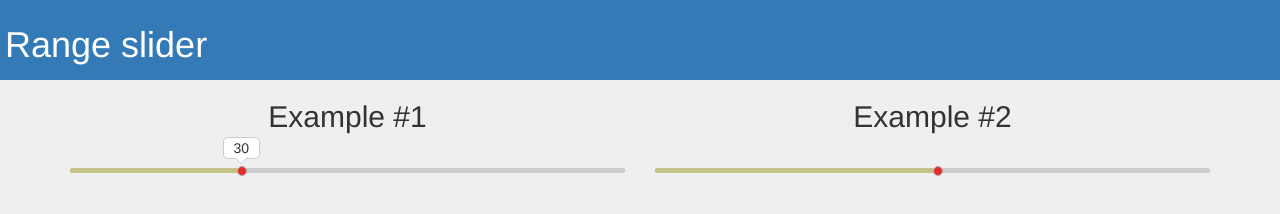
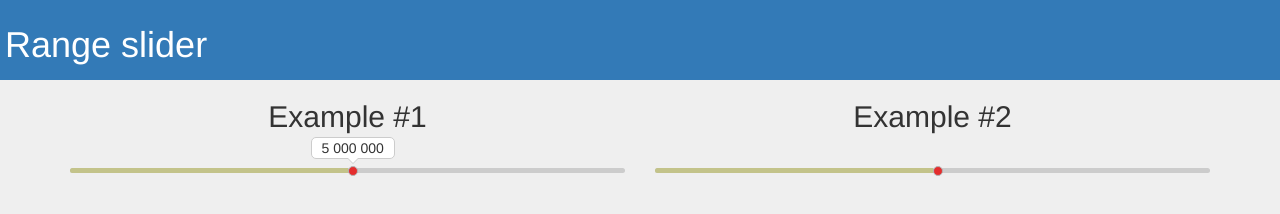
Before and after one commit to yarkeev/range-slider, a website: page examples.html in a window 1280 px wide. Drawn offline with nearby package versions, Linux system fonts and the light colour scheme; files that its build step writes are made by us from their sources.

Commit message:
format digits numbers

```diff
--- a/examples.html
+++ b/examples.html
@@ -28,9 +28,10 @@
 	<script type="text/javascript">
 		$(function () {
 			$('#slider-1').rangeSlider({
-				start: 0,
-				end: 100,
-				bubble: true
+				start: 1000000,
+				end: 9000000,
+				bubble: true,
+				isFormatText: true
 			});
 		});
 		$(function () {
@@ -48,7 +49,7 @@
 		<div class="row">
 			<div class="col-md-6 text-center">
 				<h2>Example #1</h2>
-				<input type="hidden" id="slider-1" value="30" />
+				<input type="hidden" id="slider-1" value="5000000" />
 			</div>
 			<div class="col-md-6 text-center">
 				<h2>Example #2</h2>
--- a/src/css/range-slider.styl
+++ b/src/css/range-slider.styl
@@ -35,6 +35,7 @@
 			border-radius: 5px;
 			font-size: 14px;
 			text-align: center;
+			white-space: nowrap;
 
 			&:before,
 			&:after {
--- a/src/js/range-slider.js
+++ b/src/js/range-slider.js
@@ -47,7 +47,8 @@
 
 		setValue: function (value) {
 			var width = this.$el.width(),
-				left = (value - this.options.start) * (width / (this.options.end - this.options.start));
+				left = (value - this.options.start) * (width / (this.options.end - this.options.start)),
+				text;
 
 			if (value >= this.options.start && value <= this.options.end) {
 				this.$filled.width(left);
@@ -55,14 +56,16 @@
 					left: left
 				});
 
+				this.value = value;
+				this.$input.val(Math.round(this.value));
+
 				if (this.options.bubble) {
+					text = this.options.isFormatText ? Math.round(this.value).toString().replace(/(\s)+/g,"").replace(/(\d{1,3})(?=(?:\d{3})+$)/g,"$1 ") : Math.round(this.value);
+
 					this.$bubble
-						.text(Math.round(this.value))
+						.text(text)
 						.css('margin-left', (this.$control.width() / 2) -(this.$bubble.outerWidth() / 2));
 				}
-
-				this.value = value;
-				this.$input.val(Math.round(this.value));
 			}
 		},
 
```
Also changed, not shown: dist/range-slider.css, dist/range-slider.js.
